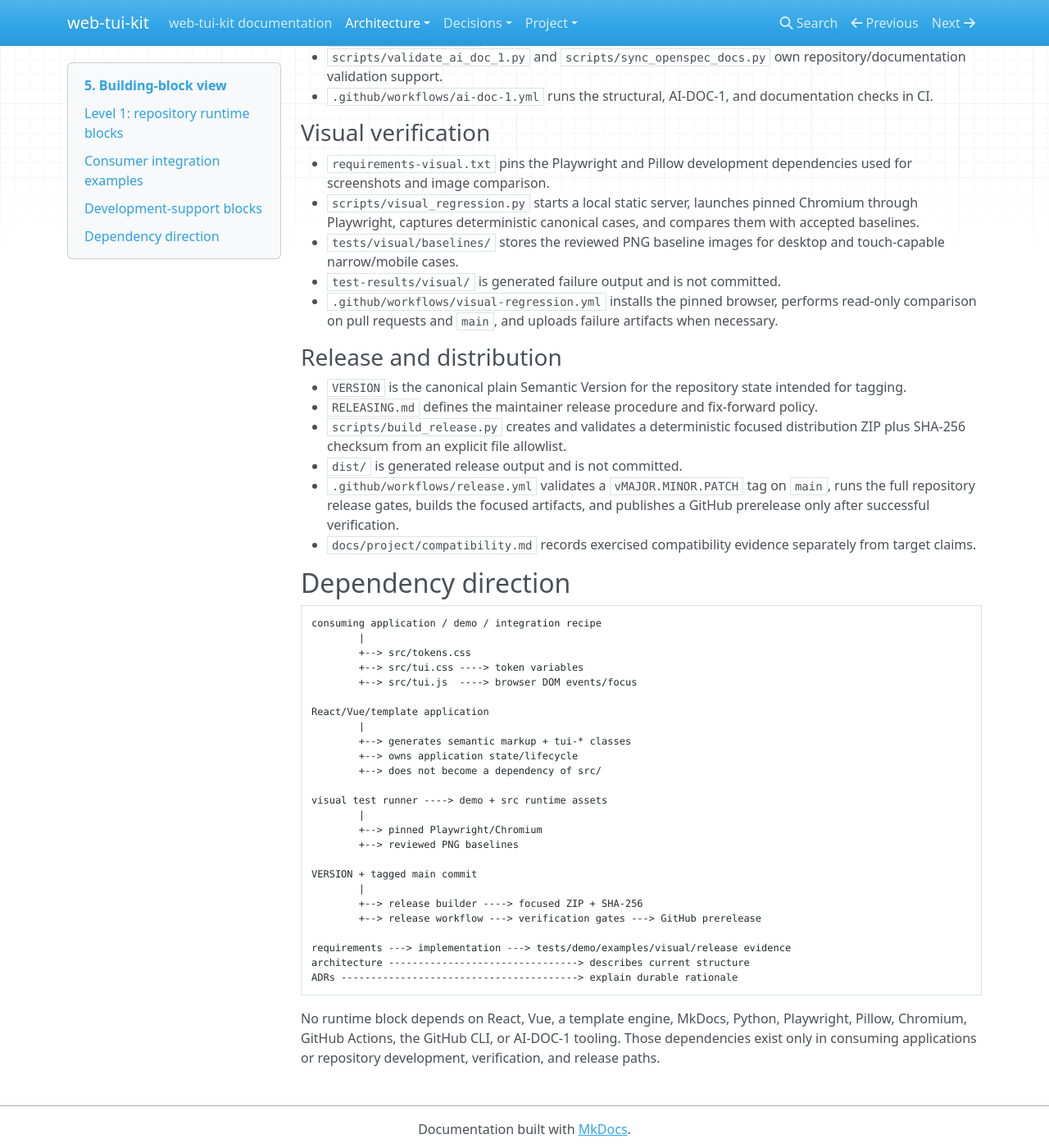
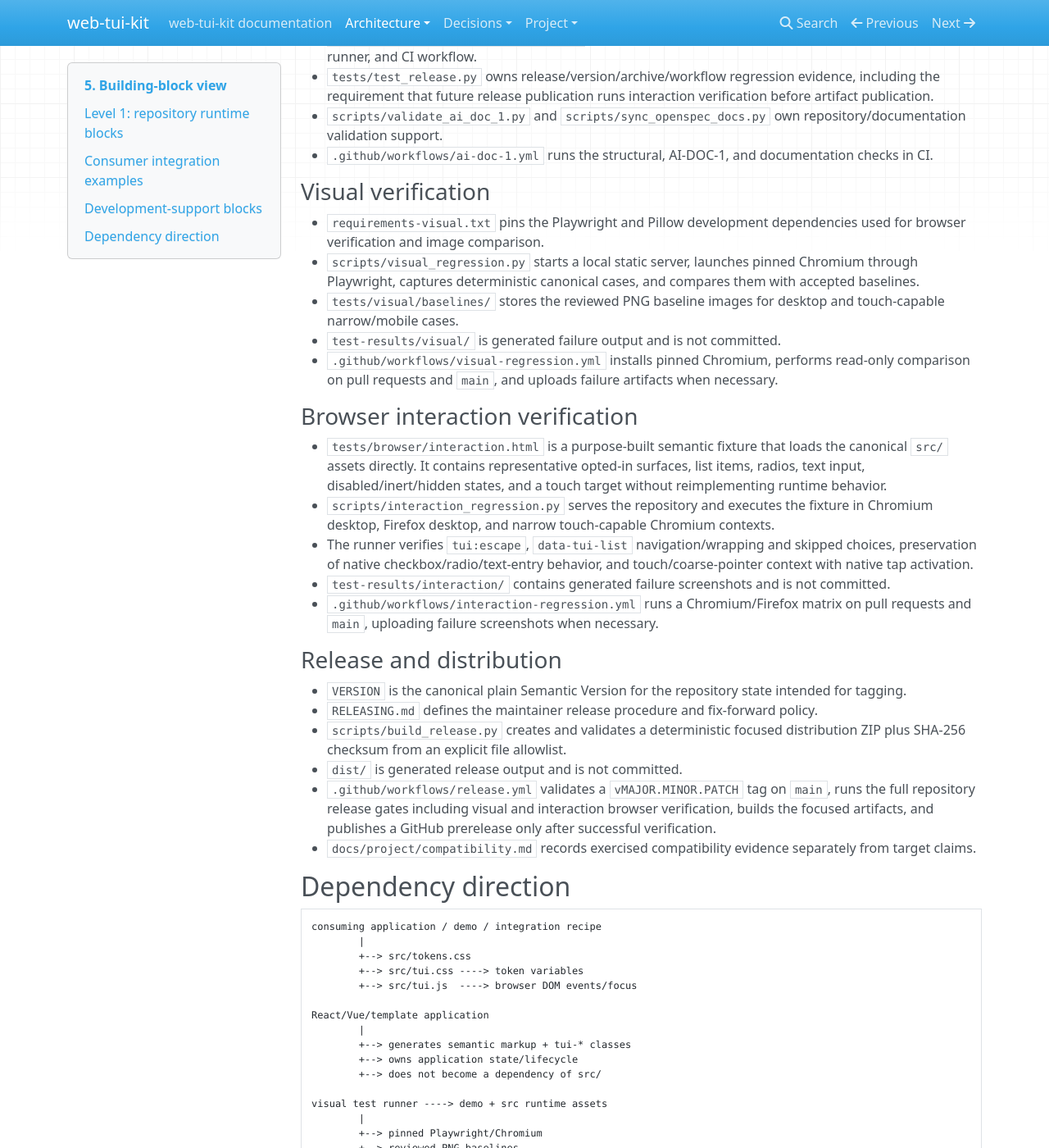
Before and after one commit to 1990jk1990/web-tui-kit, an MkDocs documentation site: the page built from docs/architecture/05-building-block-view.md, in a window 1280 px wide and 1400 px high, scrolled down 1679 px. Shown: the whole window at 82% size. Built offline with MkDocs 1.6.1, drawn with Linux system fonts in a browser that asks for light colours; nearby versions of some CDN libraries; some of the changed text lies outside the part shown.

Commit message:
docs: add browser interaction verification blocks

````diff
--- a/docs/architecture/05-building-block-view.md
+++ b/docs/architecture/05-building-block-view.md
@@ -51,17 +51,26 @@ A browser-openable/template-oriented recipe. It loads the canonical assets direc
 - `docs/` owns project information, current architecture, and durable rationale.
 - `tests/test_repository.py` owns inexpensive structural/runtime-contract regression evidence.
 - `tests/test_framework_recipes.py` owns framework/template recipe reuse and dependency-boundary evidence.
-- `tests/test_release.py` owns release/version/archive/workflow regression evidence.
+- `tests/test_interaction_regression.py` owns structural safeguards for the browser interaction fixture, runner, and CI workflow.
+- `tests/test_release.py` owns release/version/archive/workflow regression evidence, including the requirement that future release publication runs interaction verification before artifact publication.
 - `scripts/validate_ai_doc_1.py` and `scripts/sync_openspec_docs.py` own repository/documentation validation support.
 - `.github/workflows/ai-doc-1.yml` runs the structural, AI-DOC-1, and documentation checks in CI.
 
 ### Visual verification
 
-- `requirements-visual.txt` pins the Playwright and Pillow development dependencies used for screenshots and image comparison.
+- `requirements-visual.txt` pins the Playwright and Pillow development dependencies used for browser verification and image comparison.
 - `scripts/visual_regression.py` starts a local static server, launches pinned Chromium through Playwright, captures deterministic canonical cases, and compares them with accepted baselines.
 - `tests/visual/baselines/` stores the reviewed PNG baseline images for desktop and touch-capable narrow/mobile cases.
 - `test-results/visual/` is generated failure output and is not committed.
-- `.github/workflows/visual-regression.yml` installs the pinned browser, performs read-only comparison on pull requests and `main`, and uploads failure artifacts when necessary.
+- `.github/workflows/visual-regression.yml` installs pinned Chromium, performs read-only comparison on pull requests and `main`, and uploads failure artifacts when necessary.
+
+### Browser interaction verification
+
+- `tests/browser/interaction.html` is a purpose-built semantic fixture that loads the canonical `src/` assets directly. It contains representative opted-in surfaces, list items, radios, text input, disabled/inert/hidden states, and a touch target without reimplementing runtime behavior.
+- `scripts/interaction_regression.py` serves the repository and executes the fixture in Chromium desktop, Firefox desktop, and narrow touch-capable Chromium contexts.
+- The runner verifies `tui:escape`, `data-tui-list` navigation/wrapping and skipped choices, preservation of native checkbox/radio/text-entry behavior, and touch/coarse-pointer context with native tap activation.
+- `test-results/interaction/` contains generated failure screenshots and is not committed.
+- `.github/workflows/interaction-regression.yml` runs a Chromium/Firefox matrix on pull requests and `main`, uploading failure screenshots when necessary.
 
 ### Release and distribution
 
@@ -69,7 +78,7 @@ A browser-openable/template-oriented recipe. It loads the canonical assets direc
 - `RELEASING.md` defines the maintainer release procedure and fix-forward policy.
 - `scripts/build_release.py` creates and validates a deterministic focused distribution ZIP plus SHA-256 checksum from an explicit file allowlist.
 - `dist/` is generated release output and is not committed.
-- `.github/workflows/release.yml` validates a `vMAJOR.MINOR.PATCH` tag on `main`, runs the full repository release gates, builds the focused artifacts, and publishes a GitHub prerelease only after successful verification.
+- `.github/workflows/release.yml` validates a `vMAJOR.MINOR.PATCH` tag on `main`, runs the full repository release gates including visual and interaction browser verification, builds the focused artifacts, and publishes a GitHub prerelease only after successful verification.
 - `docs/project/compatibility.md` records exercised compatibility evidence separately from target claims.
 
 ## Dependency direction
@@ -92,14 +101,19 @@ visual test runner ----> demo + src runtime assets
         +--> pinned Playwright/Chromium
         +--> reviewed PNG baselines
 
+interaction runner ----> tests/browser fixture ----> src runtime assets
+        |
+        +--> pinned Playwright/Chromium desktop + touch context
+        +--> pinned Playwright/Firefox desktop
+
 VERSION + tagged main commit
         |
         +--> release builder ----> focused ZIP + SHA-256
-        +--> release workflow ---> verification gates ---> GitHub prerelease
+        +--> release workflow ---> structural/docs/visual/interaction gates ---> GitHub prerelease
 
-requirements ---> implementation ---> tests/demo/examples/visual/release evidence
-architecture --------------------------------> describes current structure
-ADRs ----------------------------------------> explain durable rationale
+requirements ---> implementation ---> tests/demo/examples/browser/release evidence
+architecture ----------------------------------------> describes current structure
+ADRs ------------------------------------------------> explain durable rationale
 ```
 
-No runtime block depends on React, Vue, a template engine, MkDocs, Python, Playwright, Pillow, Chromium, GitHub Actions, the GitHub CLI, or AI-DOC-1 tooling. Those dependencies exist only in consuming applications or repository development, verification, and release paths.
+No runtime block depends on React, Vue, a template engine, MkDocs, Python, Playwright, Pillow, Chromium, Firefox, GitHub Actions, the GitHub CLI, or AI-DOC-1 tooling. Those dependencies exist only in consuming applications or repository development, verification, and release paths.
````
